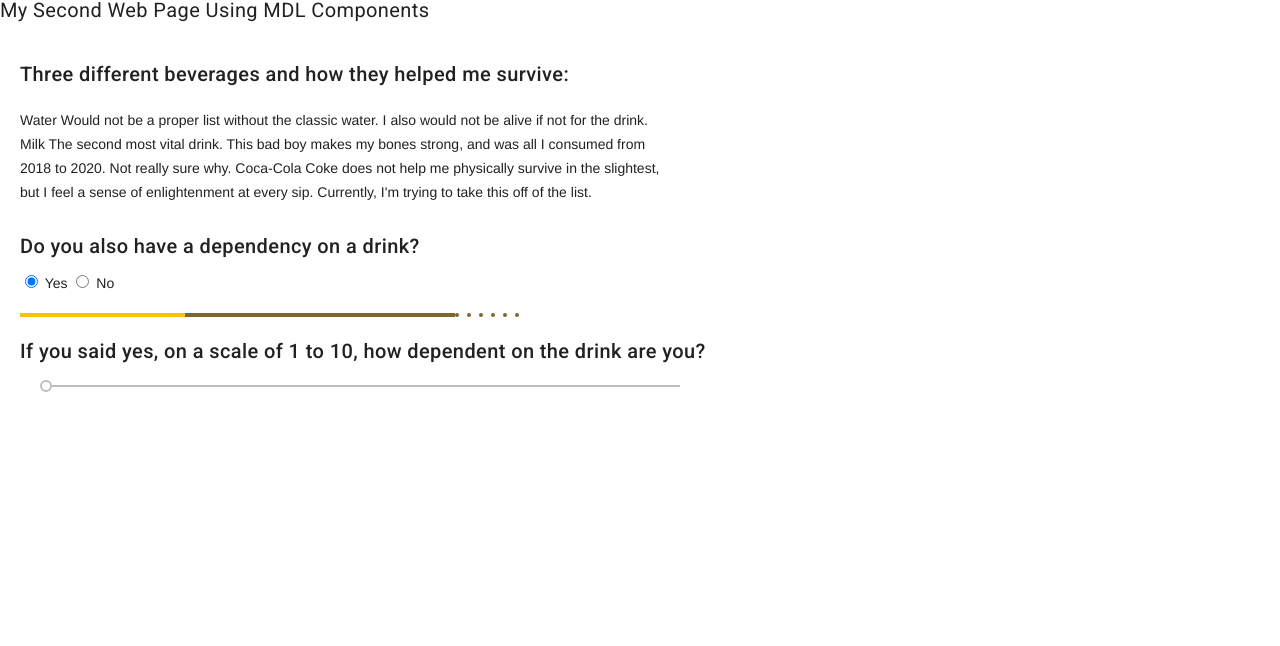
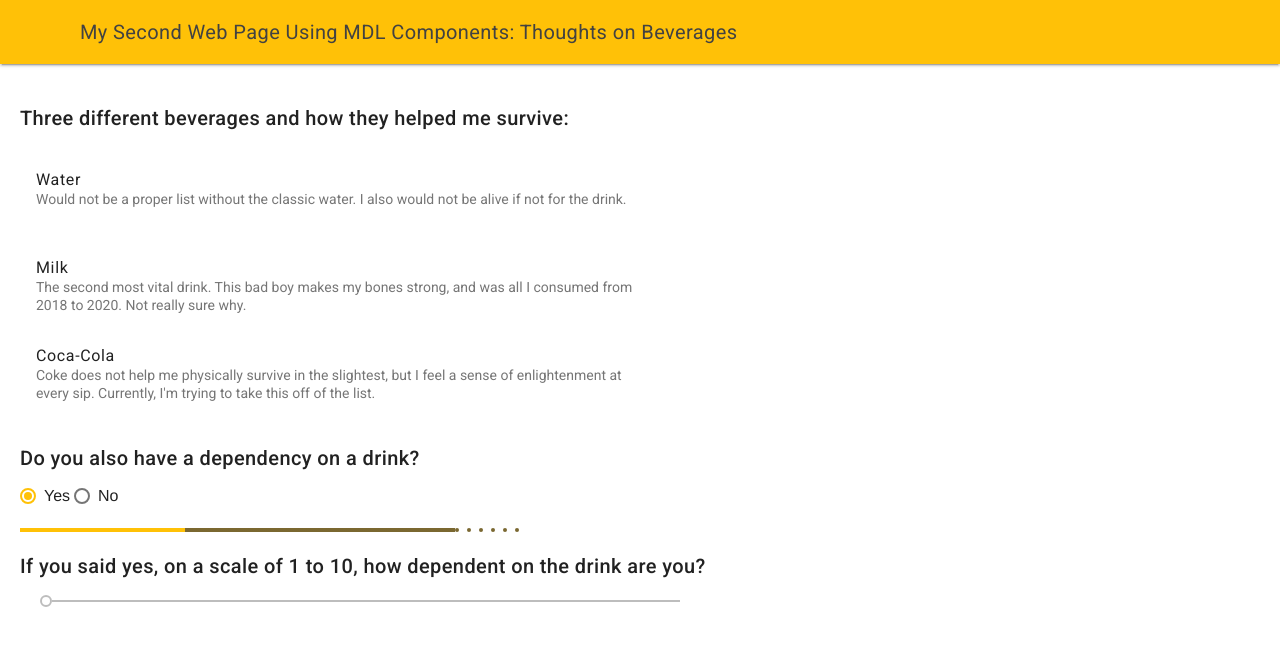
Before and after one commit to ICS20-Programming-ShylaO/Unit1-05-HTML-MDL, a plain HTML site: page more_mdl.html in a window 1280 px wide. Drawn offline with nearby package versions, Linux system fonts and the light colour scheme.

Commit message:
fixed errors in index and more_mdl

```diff
--- a/more_mdl.html
+++ b/more_mdl.html
@@ -10,20 +10,21 @@
       <!-- Google's MDL -->
       <link rel="stylesheet" href="http://fonts.googleapis.com/css?family=Roboto:300,400,500,700" type="text/css">
       <link rel="stylesheet" href="https://code.getmdl.io/1.3.0/material.amber-red.min.css" />
-
       <title>My Second Web Page Using MDL</title>
     </head>
-  <script defer src="https://code.getmdl.io/1.3.0/material.min.js"></script>
+
     <body>
       <!-- Google's MDL -->
-    <div-class="mdl-layout mdl-js-layout mdl-layout--fixed-header">
-    </div-class>
+      <script defer src="https://code.getmdl.io/1.3.0/material.min.js"></script>
+
+      <div class="mdl-layout mdl-js-layout mdl-layout--fixed-header"></div>
+
         <!-- Web Page Header -->
-      <header-class="mdl-layout__header">
-        <div-class="mdl-layout__header-row">
-          <span class="mdl-layout-title">My Second Web Page Using MDL Components</span>
-        </div-class>
-      </header-class>
+        <header class="mdl-layout__header">
+          <div class="mdl-layout__header-row">
+            <span class="mdl-layout-title">My Second Web Page Using MDL Components: Thoughts on Beverages</span>
+          </div>
+        </header>
         <!-- Container for web page content -->
         <main class="mdl-layout__content" style="padding-left: 20px;">
 
@@ -36,50 +37,49 @@
         <br>
         <h5>Three different beverages and how they helped me survive:</h5>
         <ul class="demo-list-three mdl-list">
-        <li-class="mdl-list__item mdl-list__item--three-line">
-          <span-class="mdl-list__item-primary-content">
+          <li class="mdl-list__item mdl-list__item--three-line">
+            <span class="mdl-list__item-primary-content">
               <span>Water</span>
-            <span-class="mdl-list__item-text-body">
+              <span class="mdl-list__item-text-body">
         Would not be a proper list without the classic water. I also would not be alive if not for the drink.
-            </span-class>
-          </span-class>
+              </span>
+            </span>
             <span class="mdl-list__item-secondary-content">
             </span>
-        </li-class>
-        <li-class="mdl-list__item mdl-list__item--three-line">
-          <span-class="mdl-list__item-primary-content">
+          </li>
+          <li class="mdl-list__item mdl-list__item--three-line">
+            <span class="mdl-list__item-primary-content">
               <span>Milk</span>
-            <span-class="mdl-list__item-text-body">
+              <span class="mdl-list__item-text-body">
         The second most vital drink. This bad boy makes my bones strong, and was all I consumed from 2018 to 2020. Not really sure why.
-            </span-class>
-          </span-class>
-          <span-class="mdl-list__item-secondary-content">
-          </span-class>
-        </li-class>
-        <li-class="mdl-list__item mdl-list__item--three-line">
-          <span-class="mdl-list__item-primary-content">
+              </span>
+            </span>
+            <span class="mdl-list__item-secondary-content">
+            </span>
+          </li>
+          <li class="mdl-list__item mdl-list__item--three-line">
+            <span class="mdl-list__item-primary-content">
               <span>Coca-Cola</span>
-            <span-class="mdl-list__item-text-body">
+              <span class="mdl-list__item-text-body">
         Coke does not help me physically survive in the slightest, but I feel a sense of enlightenment at every sip. Currently, I'm trying to take this off of the list.
-            </span-class>
-          </span-class>
-          <span-class="mdl-list__item-secondary-content">
-          </span-class>
-        </li-class>
+              </span>
+            </span>
+            <span class="mdl-list__item-secondary-content">
+            </span>
+          </li>
         </ul>
 
         <!-- Radio button -->
 		    <h5>Do you also have a dependency on a drink?</h5>
-				  <label-class="mdl-radio mdl-js-radio mdl-js-ripple-effect" for="option-1">
-				      <input type="radio" id="option-1" input-class="mdl-radio__button" name="options" value="1" checked>
-				    <span-class="mdl-radio__label">Yes</span-class>
-          </label-class>
-				    <label-class="mdl-radio mdl-js-radio mdl-js-ripple-effect" for="option-2">
-				    <input type="radio" id="option-2" input-class="mdl-radio__button" name="options" value="2">
-				    <span-class="mdl-radio__label">No</span-class>
-          </label-class>
-      <br>
-      <br>
+		    <label class="mdl-radio mdl-js-radio mdl-js-ripple-effect" for="option-1">
+				  <input type="radio" id="option-1" input class="mdl-radio__button" name="options" value="1" checked>
+				  <span class="mdl-radio__label">Yes</span>
+        </label>
+		    <label class="mdl-radio mdl-js-radio mdl-js-ripple-effect" for="option-2">
+				  <input type="radio" id="option-2" input class="mdl-radio__button" name="options" value="2">
+				  <span class="mdl-radio__label">No</span>
+        </label>
+        <br><br>
         <!-- MDL Progress Bar with Buffering -->
         <div id="p3" class="mdl-progress mdl-js-progress"></div>
         <script>
@@ -91,8 +91,6 @@
         <!-- Slider -->
         <h5>If you said yes, on a scale of 1 to 10, how dependent on the drink are you?</h5>
         <input class="mdl-slider mdl-js-slider" type="range"  min="0" max="10" value="0" tabindex="0">
-
     </main>
-    </div>
   </body>
 </html>
```
Also changed, not shown: index.html (+23 -21 lines). Lines whose indentation alone changed are shown as unchanged.
